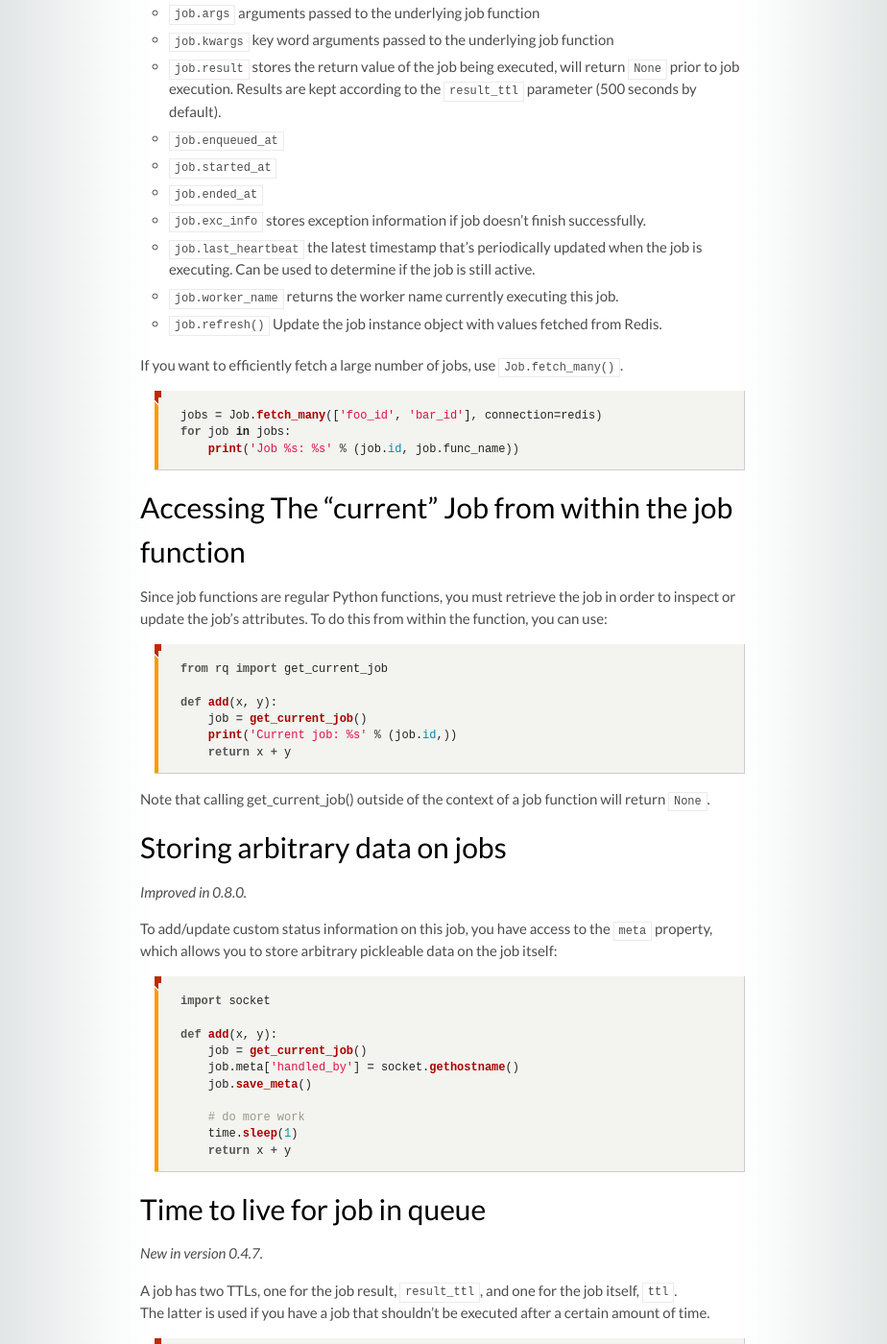
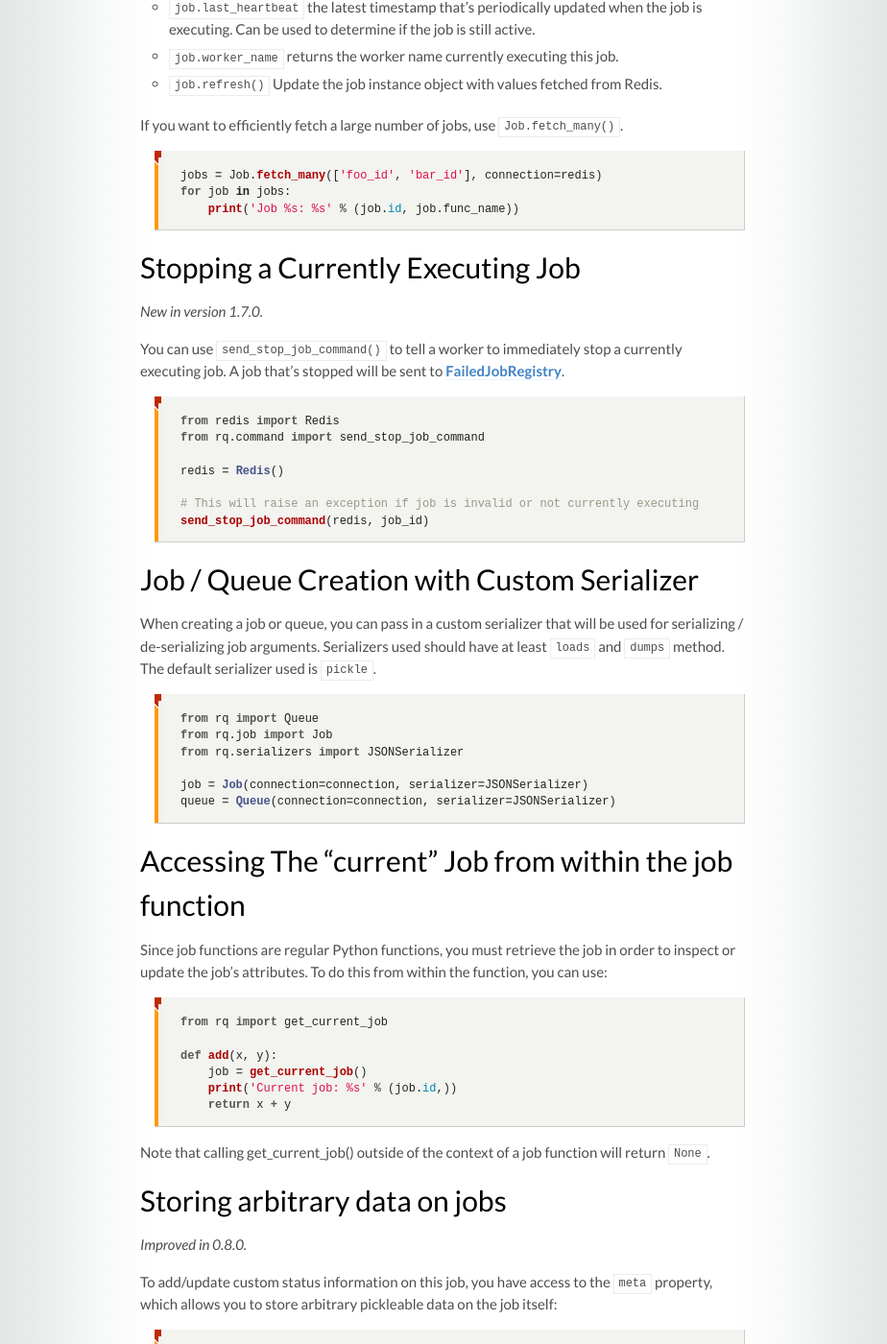
Before and after one commit to rq/rq, a Jekyll site: the page built from docs/docs/jobs.md, in a window 1280 px wide and 1400 px high, scrolled down 2550 px. Shown: the whole window at 96% size, without its empty margins (179-1103 px from the left). Built offline with Jekyll 4.4.1, drawn with Linux system fonts in a browser that asks for light colours; some web fonts are replaced; comment, search, counter and statistics services are not loaded; some of the changed text lies outside the part shown.

Commit message:
Improve docs

````diff
--- a/docs/docs/jobs.md
+++ b/docs/docs/jobs.md
@@ -8,9 +8,11 @@
 jobs.
 
 
-## Job Creation
+## RQ's Job Object
 
-When you enqueue a function, the job will be returned.  You may then access the
+### Job Creation
+
+When you enqueue a function, a job will be returned.  You may then access the
 id property, which can later be used to retrieve the job.
 
 ```python
@@ -63,7 +65,7 @@
 * `description` to add additional description to the job
 * `connection`
 * `status`
-* `origin`
+* `origin` where this job was originally enqueued
 * `meta` a dictionary holding custom status information on this job
 * `args` and `kwargs`: use these to explicitly pass arguments and keyword to the
   underlying job function. This is useful if your function happens to have
@@ -82,22 +84,7 @@
           })
 ```
 
-## Job / Queue Creation with Custom Serializer
-
-When creating a job or queue, you can pass in a custom serializer that will be used for serializing / de-serializing job arguments.
-Serializers used should have at least `loads` and `dumps` method.
-The default serializer used is `pickle`
-
-```python
-import json
-from rq import Queue
-from rq.job import Job
-
-job = Job(connection=connection, serializer=json)
-queue = Queue(connection=connection, serializer=json)
-```
-
-## Retrieving a Job from Redis
+### Retrieving a Job from Redis
 
 All job information is stored in Redis. You can inspect a job and its attributes
 by using `Job.fetch()`.
@@ -113,6 +100,7 @@
 
 Some interesting job attributes include:
 * `job.get_status()` Possible values are `queued`, `started`, `deferred`, `finished`, and `failed`
+* `job.origin` queue name of this job
 * `job.func_name`
 * `job.args` arguments passed to the underlying job function
 * `job.kwargs` key word arguments passed to the underlying job function
@@ -131,6 +119,36 @@
 jobs = Job.fetch_many(['foo_id', 'bar_id'], connection=redis)
 for job in jobs:
     print('Job %s: %s' % (job.id, job.func_name))
+```
+
+## Stopping a Currently Executing Job
+_New in version 1.7.0._
+
+You can use `send_stop_job_command()` to tell a worker to immediately stop a currently executing job. A job that's stopped will be sent to [FailedJobRegistry](https://python-rq.org/docs/results/#dealing-with-exceptions).
+
+```python
+from redis import Redis
+from rq.command import send_stop_job_command
+
+redis = Redis()
+
+# This will raise an exception if job is invalid or not currently executing
+send_stop_job_command(redis, job_id)
+```
+
+## Job / Queue Creation with Custom Serializer
+
+When creating a job or queue, you can pass in a custom serializer that will be used for serializing / de-serializing job arguments.
+Serializers used should have at least `loads` and `dumps` method.
+The default serializer used is `pickle`.
+
+```python
+from rq import Queue
+from rq.job import Job
+from rq.serializers import JSONSerializer
+
+job = Job(connection=connection, serializer=JSONSerializer)
+queue = Queue(connection=connection, serializer=JSONSerializer)
 ```
 
 ## Accessing The "current" Job from within the job function
@@ -175,8 +193,6 @@
 
 ## Time to live for job in queue
 
-_New in version 0.4.7._
-
 A job has two TTLs, one for the job result, `result_ttl`, and one for the job itself, `ttl`.
 The latter is used if you have a job that shouldn't be executed after a certain amount of time.
 
@@ -195,7 +211,7 @@
                )
 ```
 
-## Job position in queue
+## Job Position in Queue
 
 For user feedback or debuging it is possible to get the position of a job
 within the work queue. This allows to track the job processing through the
@@ -229,7 +245,7 @@
 can be accessed through `queue.failed_job_registry`.
 
 ```python
-from redis import StrictRedis
+from redis import Redis
 from rq import Queue
 from rq.job import Job
 
@@ -238,7 +254,7 @@
     return x / 0
 
 
-connection = StrictRedis()
+connection = Redis()
 queue = Queue(connection=connection)
 job = queue.enqueue(div_by_zero, 1)
 registry = queue.failed_job_registry
@@ -262,7 +272,31 @@
 job = queue.enqueue(foo_job, failure_ttl=300)  # 5 minutes in seconds
 ```
 
-## Requeueing Failed Jobs
+
+### Requeueing Failed Jobs
+
+If you need to manually requeue failed jobs, here's how to do it:
+
+```python
+from redis import Redis
+from rq import Queue
+
+connection = Redis()
+queue = Queue(connection=connection)
+registry = queue.failed_job_registry
+
+# This is how to get jobs from FailedJobRegistry
+for job_id in registry.get_job_ids():
+    registry.requeue(job_id)  # Puts job back in its original queue
+
+assert len(registry) == 0  # Registry will be empty when job is requeued
+```
+
+Starting from version 1.5.0, RQ also allows you to [automatically retry
+failed jobs](https://python-rq.org/docs/exceptions/#retrying-failed-jobs).
+
+
+### Requeueing Failed Jobs via CLI
 
 RQ also provides a CLI tool that makes requeueing failed jobs easy.
 
````
Also changed, not shown: other parts of docs/docs/jobs.md (+0 -6 lines), docs/docs/workers.md (+10 -3 lines).
